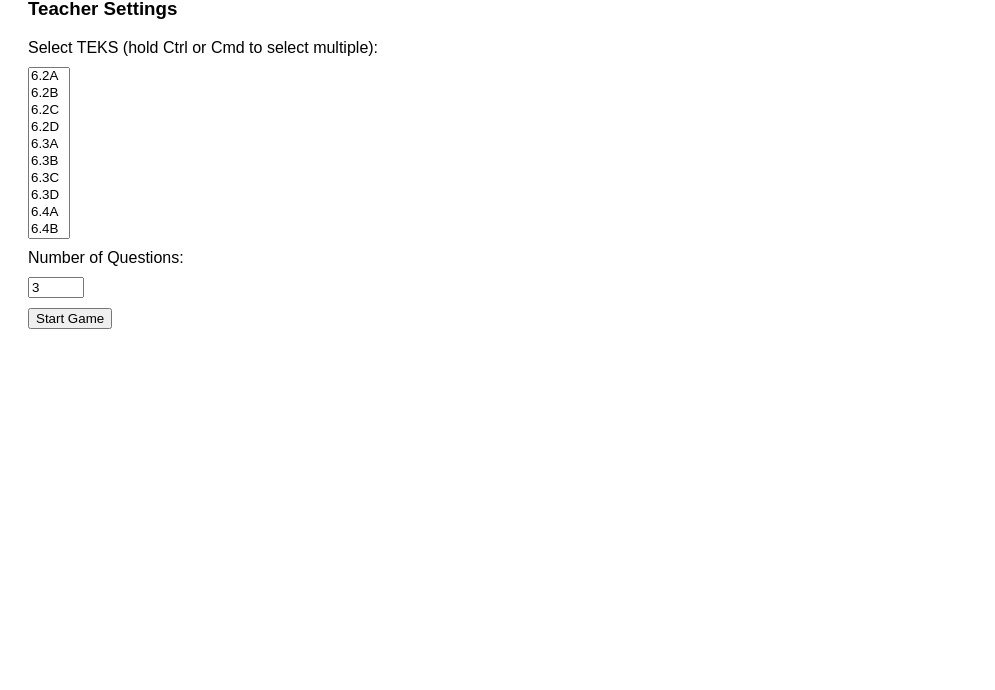
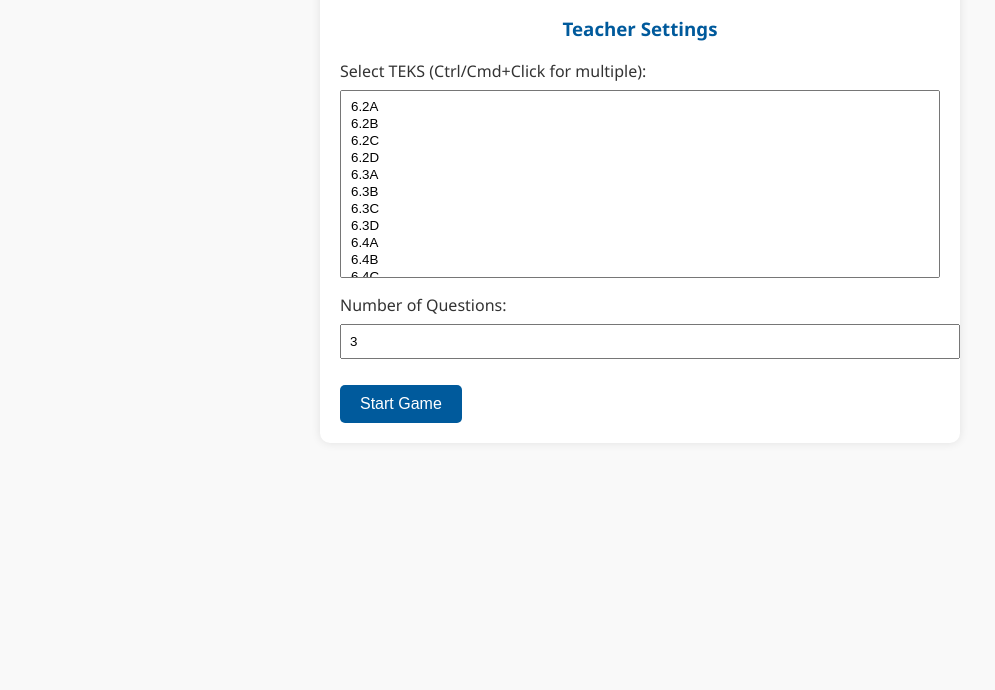
Before and after one commit to pino78521/teks-math-game, a plain HTML site: page index.html in a window 1280 px wide. Shown: the part 110-800 px from the top of the page, without its empty margins (0-995 px from the left). Drawn offline with Linux system fonts and the light colour scheme.

Commit message:
Add files via upload

```diff
--- a/index.html
+++ b/index.html
@@ -6,30 +6,32 @@
   <link rel="stylesheet" href="style.css">
 </head>
 <body>
+  <div class="container">
     <h1>TEKS Math Game - Teacher Mode</h1>
 
     <div id="teacher-settings">
       <h3>Teacher Settings</h3>
-    <label for="teks-multiselect">Select TEKS (hold Ctrl or Cmd to select multiple):</label>
-    <select id="teks-multiselect" multiple size="10">
-    </select>
+      <label for="teks-multiselect">Select TEKS (Ctrl/Cmd+Click for multiple):</label>
+      <select id="teks-multiselect" multiple size="10"></select>
 
       <label for="question-count">Number of Questions:</label>
       <input type="number" id="question-count" value="3" min="1" max="10" />
 
-    <button onclick="startGame()">Start Game</button>
+      <button class="btn primary" onclick="startGame()">Start Game</button>
     </div>
 
     <div id="question-container" style="display:none;">
+      <p id="progress"></p>
       <p id="question-text"></p>
       <input type="text" id="student-answer" placeholder="Type your answer" />
-    <button onclick="submitAnswer()">Submit Answer</button>
+      <button class="btn submit" onclick="submitAnswer()">Submit Answer</button>
       <p id="feedback"></p>
-    <p id="score-summary"></p>
     </div>
 
     <div id="report-section" style="display:none;">
-    <button onclick="downloadPDF()">Download PDF Report</button>
+      <p id="score-summary"></p>
+      <button class="btn download" onclick="downloadPDF()">Download PDF Report</button>
+    </div>
   </div>
 
   <script src="script.js"></script>
--- a/script.js
+++ b/script.js
@@ -40,7 +40,6 @@ let correctAnswers = 0;
 
 document.addEventListener("DOMContentLoaded", function () {
   const teksMultiSelect = document.getElementById("teks-multiselect");
-
   for (const strand in teksByStrand) {
     teksByStrand[strand].forEach(teks => {
       const option = document.createElement("option");
@@ -56,7 +55,6 @@ function startGame() {
   selectedTEKS = selectedOptions.map(opt => opt.value);
   const questionCount = parseInt(document.getElementById("question-count").value);
 
-  // Build pool of available questions
   let pool = [];
   selectedTEKS.forEach(teks => {
     if (questions[teks]) {
@@ -64,7 +62,6 @@ function startGame() {
     }
   });
 
-  // Shuffle and select questions
   pool.sort(() => 0.5 - Math.random());
   gameQuestions = pool.slice(0, questionCount);
 
@@ -82,6 +79,7 @@ function startGame() {
 
 function showQuestion() {
   const q = gameQuestions[currentQuestionIndex];
+  document.getElementById("progress").textContent = `Question ${currentQuestionIndex + 1} of ${gameQuestions.length}`;
   document.getElementById("question-text").textContent = q.question;
   document.getElementById("student-answer").value = "";
   document.getElementById("feedback").textContent = "";
--- a/style.css
+++ b/style.css
@@ -1,13 +1,41 @@
 body {
-  font-family: Arial, sans-serif;
+  font-family: 'Segoe UI', Tahoma, Geneva, Verdana, sans-serif;
+  background-color: #f9f9f9;
+  color: #333;
   padding: 20px;
+  margin: 0;
 }
-h1 {
-  color: darkblue;
+.container {
+  max-width: 600px;
+  margin: auto;
+  background: white;
+  padding: 20px;
+  border-radius: 10px;
+  box-shadow: 0px 0px 10px rgba(0,0,0,0.1);
 }
-label, select, input, button {
-  display: block;
-  margin: 10px 0;
+h1, h3 {
+  text-align: center;
+  color: #005a9c;
+}
+select, input[type="number"], input[type="text"] {
+  width: 100%;
+  padding: 8px;
+  margin: 8px 0 16px;
+}
+.btn {
+  display: inline-block;
+  padding: 10px 20px;
+  margin-top: 10px;
+  font-size: 16px;
+  border: none;
+  border-radius: 5px;
+  cursor: pointer;
+}
+.primary { background-color: #005a9c; color: white; }
+.submit { background-color: #28a745; color: white; }
+.download { background-color: #17a2b8; color: white; }
+.btn:hover {
+  opacity: 0.9;
 }
 #feedback {
   font-weight: bold;
```
Lines whose indentation alone changed are shown as unchanged.
